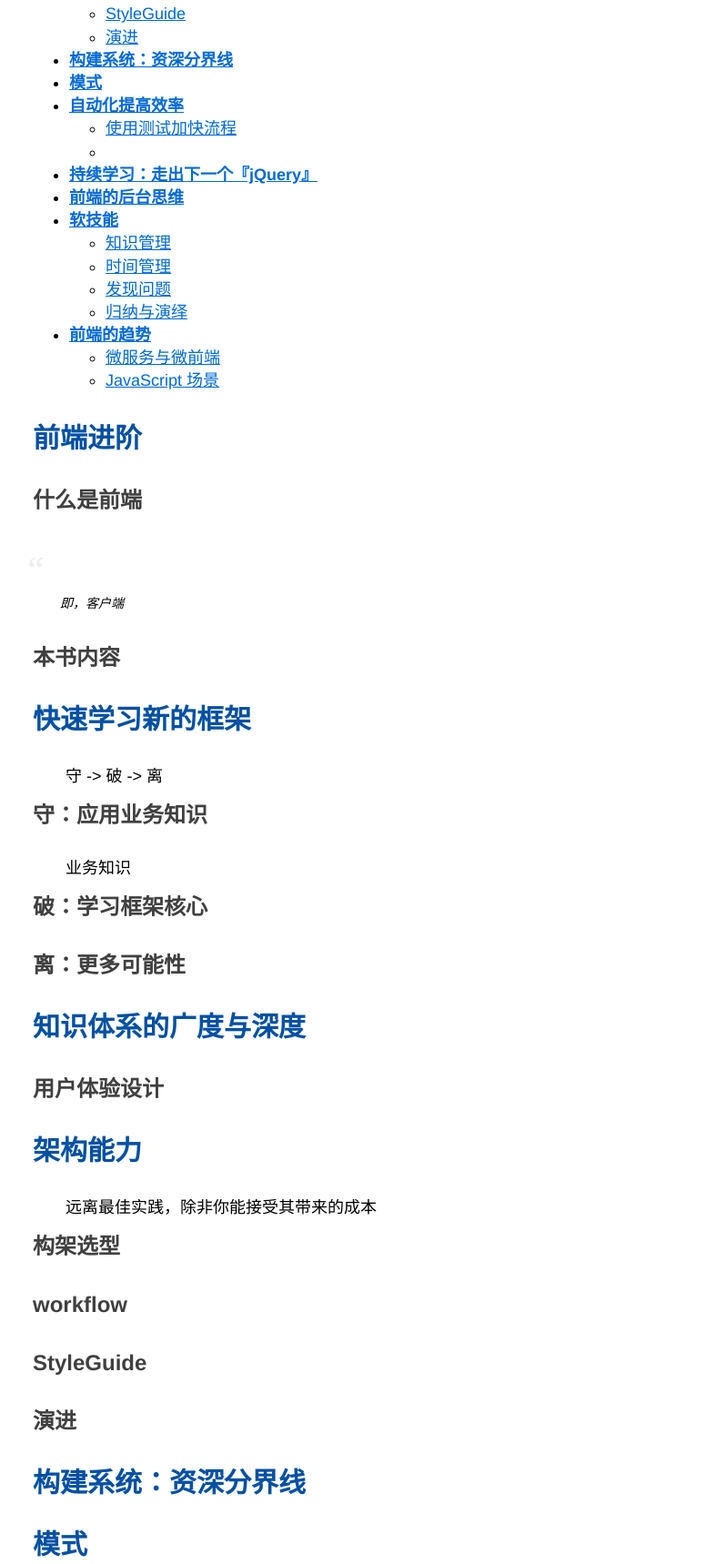
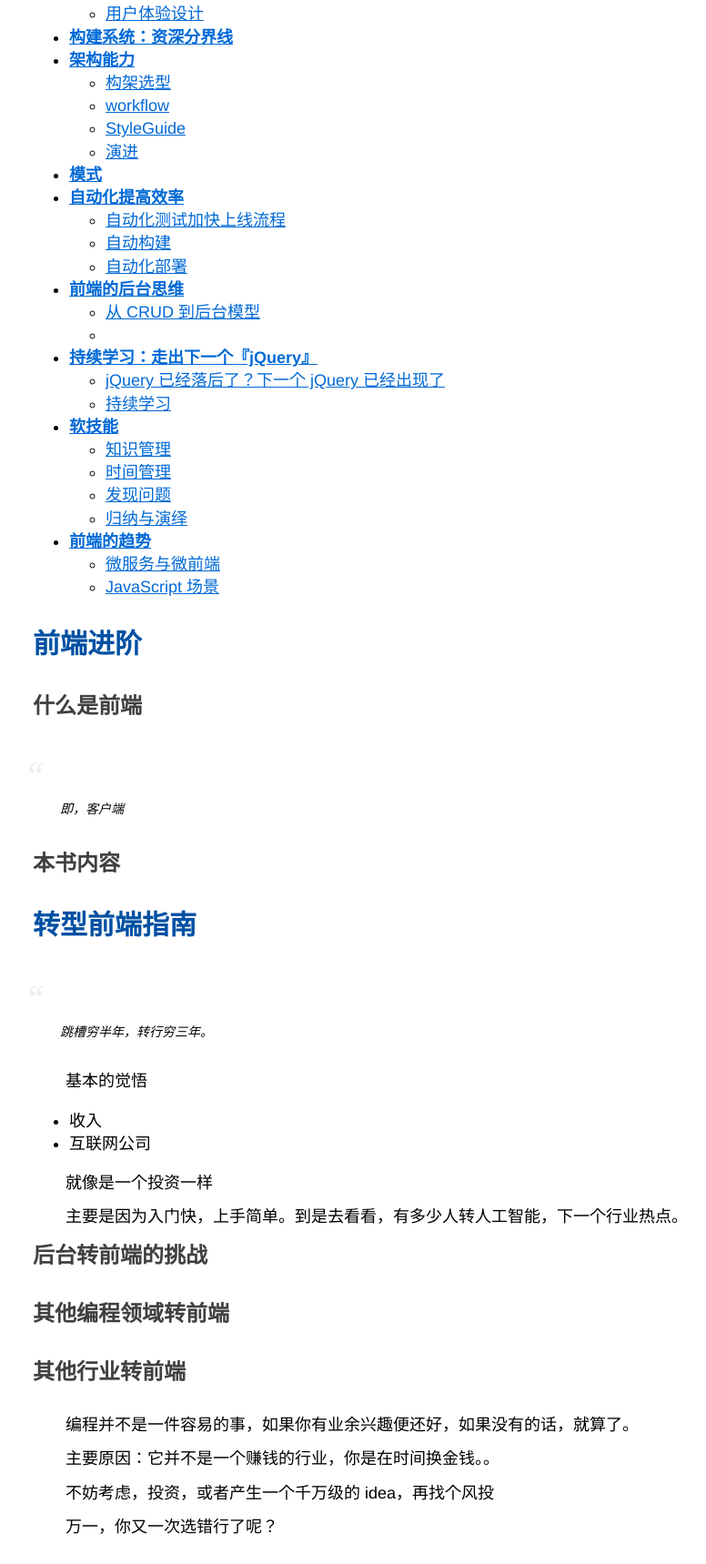
Before and after one commit to phodal/fed, a plain HTML site: page index.html in a window 1280 px wide. Shown: the part 450-2169 px from the top of the page at 91% size, without its empty margins (230-1006 px from the left). Drawn offline with Linux system fonts and the light colour scheme.

Commit message:
[T] thinking in toc

```diff
--- a/index.html
+++ b/index.html
@@ -24,28 +24,40 @@
 <li><a href="#什么是前端">什么是前端</a></li>
 <li><a href="#本书内容">本书内容</a></li>
 </ul></li>
+<li><a href="#转型前端指南">转型前端指南</a><ul>
+<li><a href="#后台转前端的挑战">后台转前端的挑战</a></li>
+<li><a href="#其他编程领域转前端">其他编程领域转前端</a></li>
+<li><a href="#其他行业转前端">其他行业转前端</a></li>
+</ul></li>
 <li><a href="#快速学习新的框架">快速学习新的框架</a><ul>
 <li><a href="#守应用业务知识">守：应用业务知识</a></li>
 <li><a href="#破学习框架核心">破：学习框架核心</a></li>
-<li><a href="#离更多可能性">离：更多可能性</a></li>
+<li><a href="#离探索更多可能性">离：探索更多可能性</a></li>
 </ul></li>
 <li><a href="#知识体系的广度与深度">知识体系的广度与深度</a><ul>
 <li><a href="#用户体验设计">用户体验设计</a></li>
 </ul></li>
+<li><a href="#构建系统资深分界线">构建系统：资深分界线</a></li>
 <li><a href="#架构能力">架构能力</a><ul>
 <li><a href="#构架选型">构架选型</a></li>
 <li><a href="#workflow">workflow</a></li>
 <li><a href="#styleguide">StyleGuide</a></li>
 <li><a href="#演进">演进</a></li>
 </ul></li>
-<li><a href="#构建系统资深分界线">构建系统：资深分界线</a></li>
 <li><a href="#模式">模式</a></li>
 <li><a href="#自动化提高效率">自动化提高效率</a><ul>
-<li><a href="#使用测试加快流程">使用测试加快流程</a></li>
+<li><a href="#自动化测试加快上线流程">自动化测试加快上线流程</a></li>
+<li><a href="#自动构建">自动构建</a></li>
+<li><a href="#自动化部署">自动化部署</a></li>
+</ul></li>
+<li><a href="#前端的后台思维">前端的后台思维</a><ul>
+<li><a href="#从-crud-到后台模型">从 CRUD 到后台模型</a></li>
 <li><a href="#section"></a></li>
 </ul></li>
-<li><a href="#持续学习走出下一个jquery">持续学习：走出下一个『jQuery』</a></li>
-<li><a href="#前端的后台思维">前端的后台思维</a></li>
+<li><a href="#持续学习走出下一个jquery">持续学习：走出下一个『jQuery』</a><ul>
+<li><a href="#jquery-已经落后了下一个-jquery-已经出现了">jQuery 已经落后了？下一个 jQuery 已经出现了</a></li>
+<li><a href="#持续学习">持续学习</a></li>
+</ul></li>
 <li><a href="#软技能">软技能</a><ul>
 <li><a href="#知识管理">知识管理</a></li>
 <li><a href="#时间管理">时间管理</a></li>
@@ -64,27 +76,57 @@
 <p>即，客户端</p>
 </blockquote>
 <h2 id="本书内容">本书内容</h2>
+<h1 id="转型前端指南">转型前端指南</h1>
+<blockquote>
+<p>跳槽穷半年，转行穷三年。</p>
+</blockquote>
+<p>基本的觉悟</p>
+<ul>
+<li>收入</li>
+<li>互联网公司</li>
+</ul>
+<p>就像是一个投资一样</p>
+<p>主要是因为入门快，上手简单。到是去看看，有多少人转人工智能，下一个行业热点。</p>
+<h2 id="后台转前端的挑战">后台转前端的挑战</h2>
+<h2 id="其他编程领域转前端">其他编程领域转前端</h2>
+<h2 id="其他行业转前端">其他行业转前端</h2>
+<p>编程并不是一件容易的事，如果你有业余兴趣便还好，如果没有的话，就算了。</p>
+<p>主要原因：它并不是一个赚钱的行业，你是在时间换金钱。。</p>
+<p>不妨考虑，投资，或者产生一个千万级的 idea，再找个风投</p>
+<p>万一，你又一次选错行了呢？</p>
 <h1 id="快速学习新的框架">快速学习新的框架</h1>
 <p>守 -&gt; 破 -&gt; 离</p>
 <h2 id="守应用业务知识">守：应用业务知识</h2>
 <p>业务知识</p>
 <h2 id="破学习框架核心">破：学习框架核心</h2>
-<h2 id="离更多可能性">离：更多可能性</h2>
+<h2 id="离探索更多可能性">离：探索更多可能性</h2>
 <h1 id="知识体系的广度与深度">知识体系的广度与深度</h1>
+<p>后台对于深度要求高，而前端对于广度要求高。</p>
+<ul>
+<li>用户体验设计</li>
+</ul>
 <h2 id="用户体验设计">用户体验设计</h2>
+<h1 id="构建系统资深分界线">构建系统：资深分界线</h1>
 <h1 id="架构能力">架构能力</h1>
 <p>远离最佳实践，除非你能接受其带来的成本</p>
 <h2 id="构架选型">构架选型</h2>
 <h2 id="workflow">workflow</h2>
 <h2 id="styleguide">StyleGuide</h2>
 <h2 id="演进">演进</h2>
-<h1 id="构建系统资深分界线">构建系统：资深分界线</h1>
 <h1 id="模式">模式</h1>
 <h1 id="自动化提高效率">自动化提高效率</h1>
-<h2 id="使用测试加快流程">使用测试加快流程</h2>
+<h2 id="自动化测试加快上线流程">自动化测试加快上线流程</h2>
+<h2 id="自动构建">自动构建</h2>
+<h2 id="自动化部署">自动化部署</h2>
+<h1 id="前端的后台思维">前端的后台思维</h1>
+<h2 id="从-crud-到后台模型">从 CRUD 到后台模型</h2>
 <h2 id="section"></h2>
 <h1 id="持续学习走出下一个jquery">持续学习：走出下一个『jQuery』</h1>
-<h1 id="前端的后台思维">前端的后台思维</h1>
+<p>不，仍然没有，</p>
+<p>jQuery 的最大问题在于，简单如果上手，如 Vue 有可能便会流行，然后成为下一个 jQuery</p>
+<h2 id="jquery-已经落后了下一个-jquery-已经出现了">jQuery 已经落后了？下一个 jQuery 已经出现了</h2>
+<p>预测未来，不，我不可能。</p>
+<h2 id="持续学习">持续学习</h2>
 <h1 id="软技能">软技能</h1>
 <h2 id="知识管理">知识管理</h2>
 <h2 id="时间管理">时间管理</h2>
```
Also changed, not shown: 19 other files.
